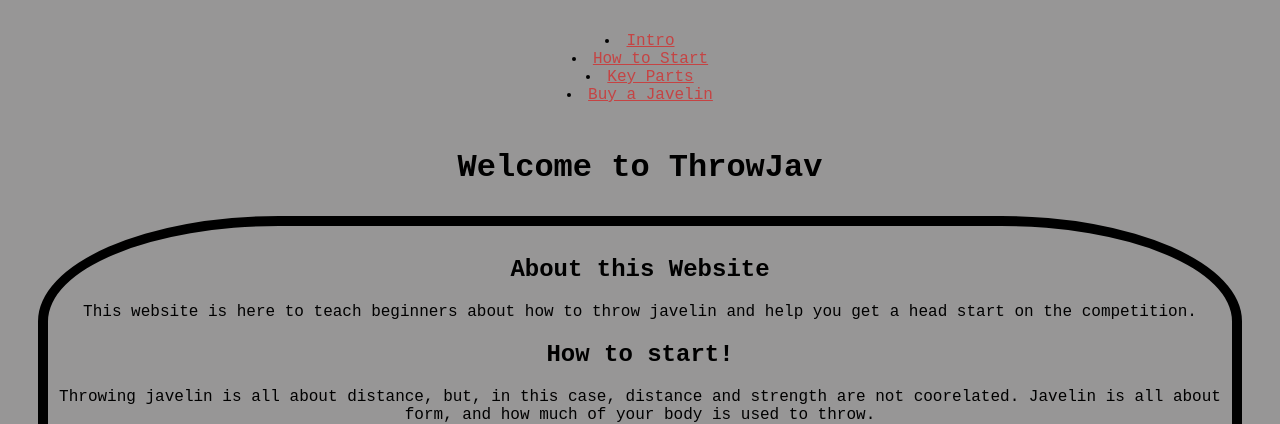
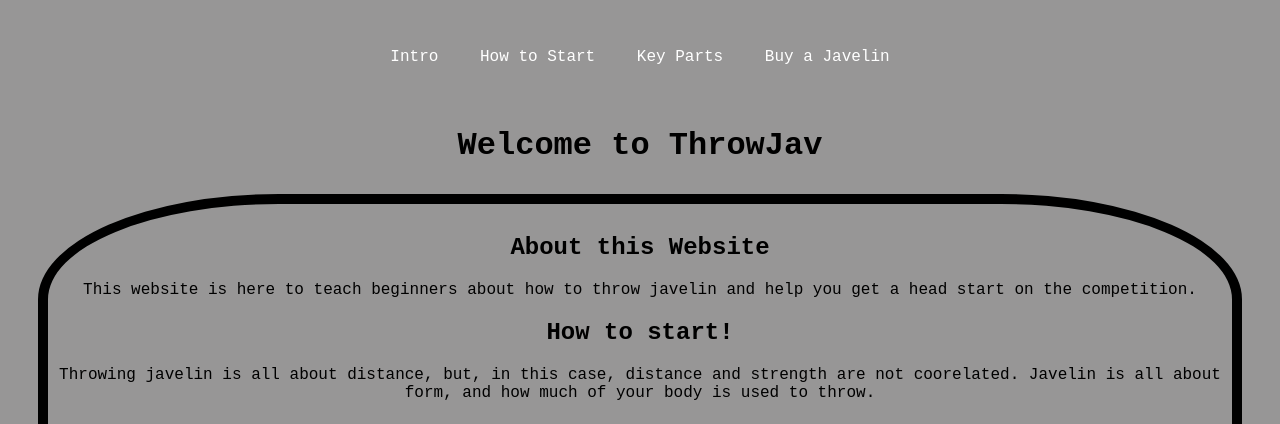
Before and after one commit to DragonHunter7125/ThrowJav.com, a plain HTML site: page ThrowJav.html in a window 1280 px wide. Shown: the top 424 px of the page. Drawn offline with Linux system fonts and the light colour scheme.

Commit message:
nav bar work

```diff
--- a/ThrowJav.css
+++ b/ThrowJav.css
@@ -6,7 +6,7 @@ body {
     background-size:100;
 }
 
-a {
+H2 a  {
     color:rgba(209, 47, 47, 0.795);
 }
 
@@ -23,12 +23,20 @@ a {
     border-radius: 20%;
 }
 
-#nav-bar {
+.nav-bar {
     display: inline-block;
     padding: 8px;
     border-color: firebrick;
-}
+    text-anchor: start;
+    text-align: left;
+    text-decoration: none;
+    color: white;
+  }
 
-li #nav-bar{
-    float: left;
-}
+  li .nav-bar{
+      color: white
+  }
+
+a:hover {
+    background-color: #111;
+  }
--- a/ThrowJav.html
+++ b/ThrowJav.html
@@ -5,15 +5,15 @@
     <title>ThrowJav.com</title>
 </head>
 
+    <ul class="nav-bar" style="list-style-type:none">
+        <!-- navigation bar -->
+        <li class="nav-bar"><a class="nav-bar" href="#introblock">Intro</a></li>
+        <li class="nav-bar"><a class="nav-bar" href="#how-to-start">How to Start</a></li>
+        <li class="nav-bar"><a class="nav-bar" href="#Key-Parts">Key Parts</a></li>
+        <li class="nav-bar"><a class="nav-bar" href="Gear&Stuff.html">Buy a Javelin</a></li>
+    </ul>
+
     <body>
-
-    <ul id="nav-bar">
-        <!-- nav bar -->
-        <li><a href="#introblock">Intro</a></li>
-        <li><a href="#how-to-start">How to Start</a></li>
-        <li><a href="#Key-Parts">Key Parts</a></li>
-        <li><a href="#Gear&Stuff.html">Buy a Javelin</a></li>
-    </ul>
 
     <H1>Welcome to ThrowJav</H1>
         <div id="introblock">
```
